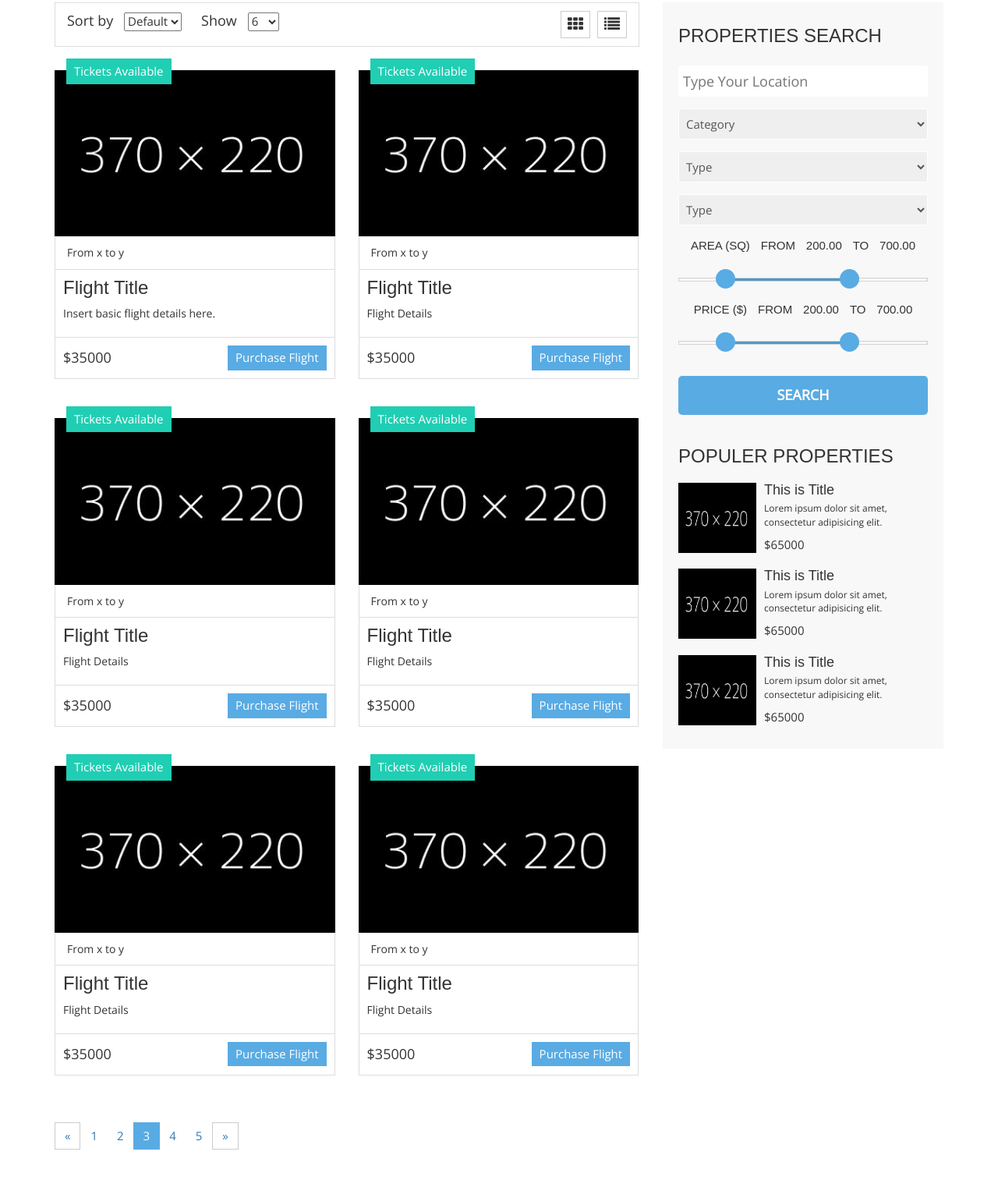
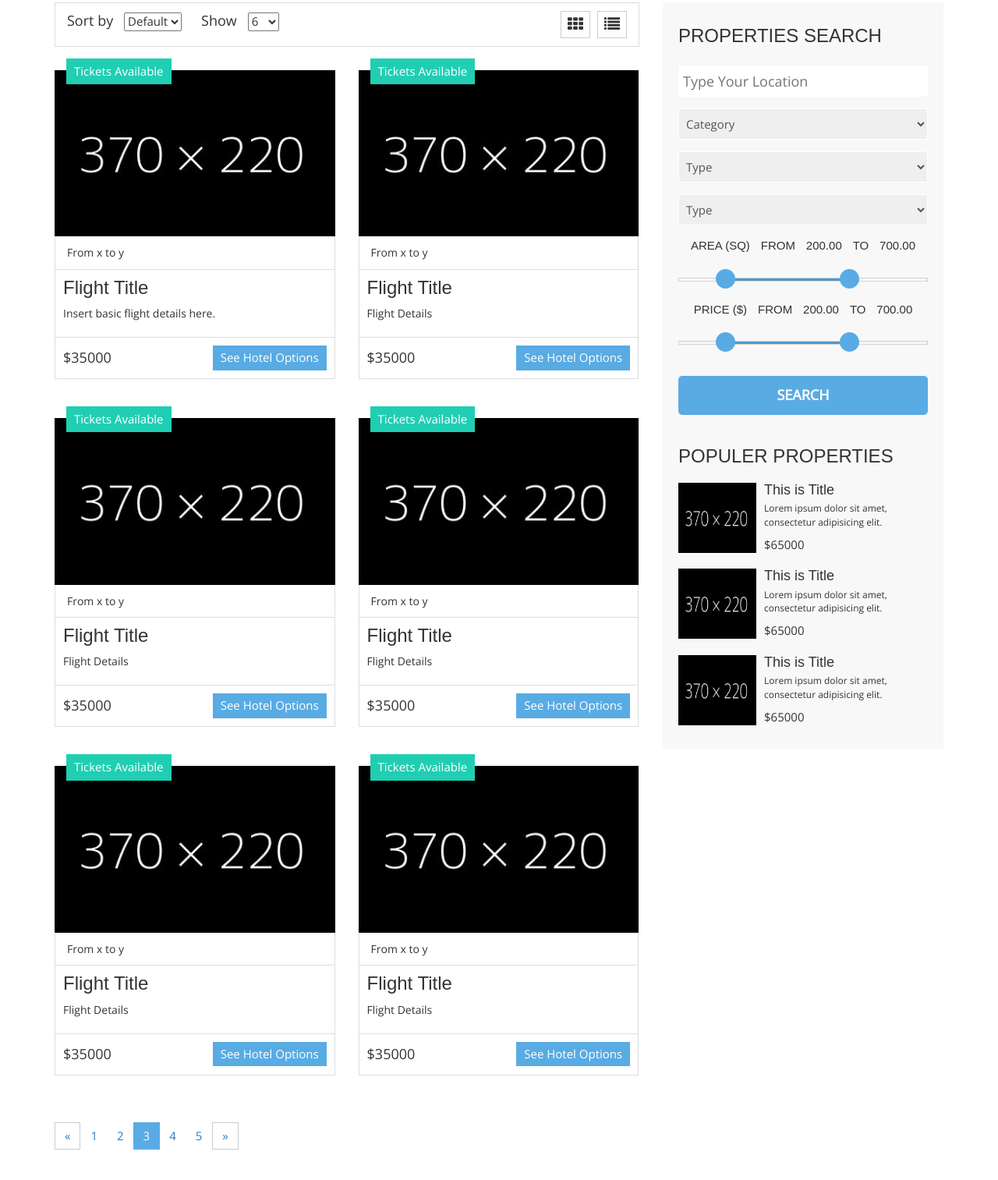
Before and after one commit to goelp14/Hackillinois-Front-End, a website: page UI/flightlist.html in a window 1280 px wide. Shown: the part 427-1940 px from the top of the page at 78% size. Drawn offline with nearby package versions, Linux system fonts and the light colour scheme.

Commit message:
Updated Flight Thing

```diff
--- a/UI/flightlist.html
+++ b/UI/flightlist.html
@@ -179,7 +179,7 @@
                         <span class="aa-price">
                           $35000
                         </span>
-                        <a class="aa-secondary-btn" href="#">Purchase Flight</a>
+                        <a class="aa-secondary-btn" href="#">See Hotel Options</a>
                       </div>
                     </div>
                   </article>
@@ -204,7 +204,7 @@
                         <span class="aa-price">
                           $35000
                         </span>
-                        <a class="aa-secondary-btn" href="#">Purchase Flight</a>
+                        <a class="aa-secondary-btn" href="#">See Hotel Options</a>
                       </div>
                     </div>
                   </article>
@@ -229,7 +229,7 @@
                         <span class="aa-price">
                           $35000
                         </span>
-                        <a class="aa-secondary-btn" href="#">Purchase Flight</a>
+                        <a class="aa-secondary-btn" href="#">See Hotel Options</a>
                       </div>
                     </div>
                   </article>
@@ -254,7 +254,7 @@
                         <span class="aa-price">
                           $35000
                         </span>
-                        <a class="aa-secondary-btn" href="#">Purchase Flight</a>
+                        <a class="aa-secondary-btn" href="#">See Hotel Options</a>
                       </div>
                     </div>
                   </article>
@@ -279,7 +279,7 @@
                         <span class="aa-price">
                           $35000
                         </span>
-                        <a class="aa-secondary-btn" href="#">Purchase Flight</a>
+                        <a class="aa-secondary-btn" href="#">See Hotel Options</a>
                       </div>
                     </div>
                   </article>
@@ -304,7 +304,7 @@
                         <span class="aa-price">
                           $35000
                         </span>
-                        <a class="aa-secondary-btn" href="#">Purchase Flight</a>
+                        <a class="aa-secondary-btn" href="#">See Hotel Options</a>
                       </div>
                     </div>
                   </article>
```
